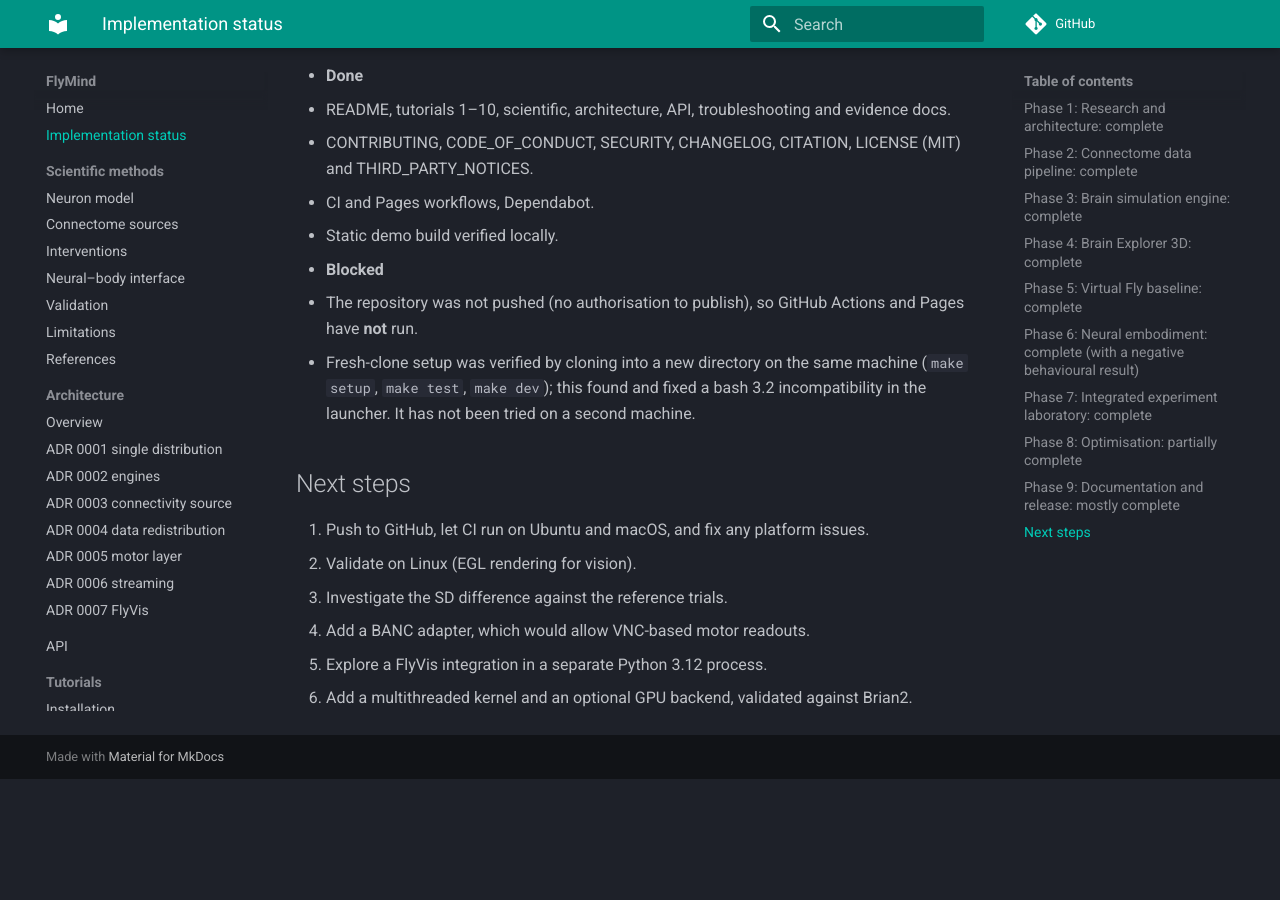
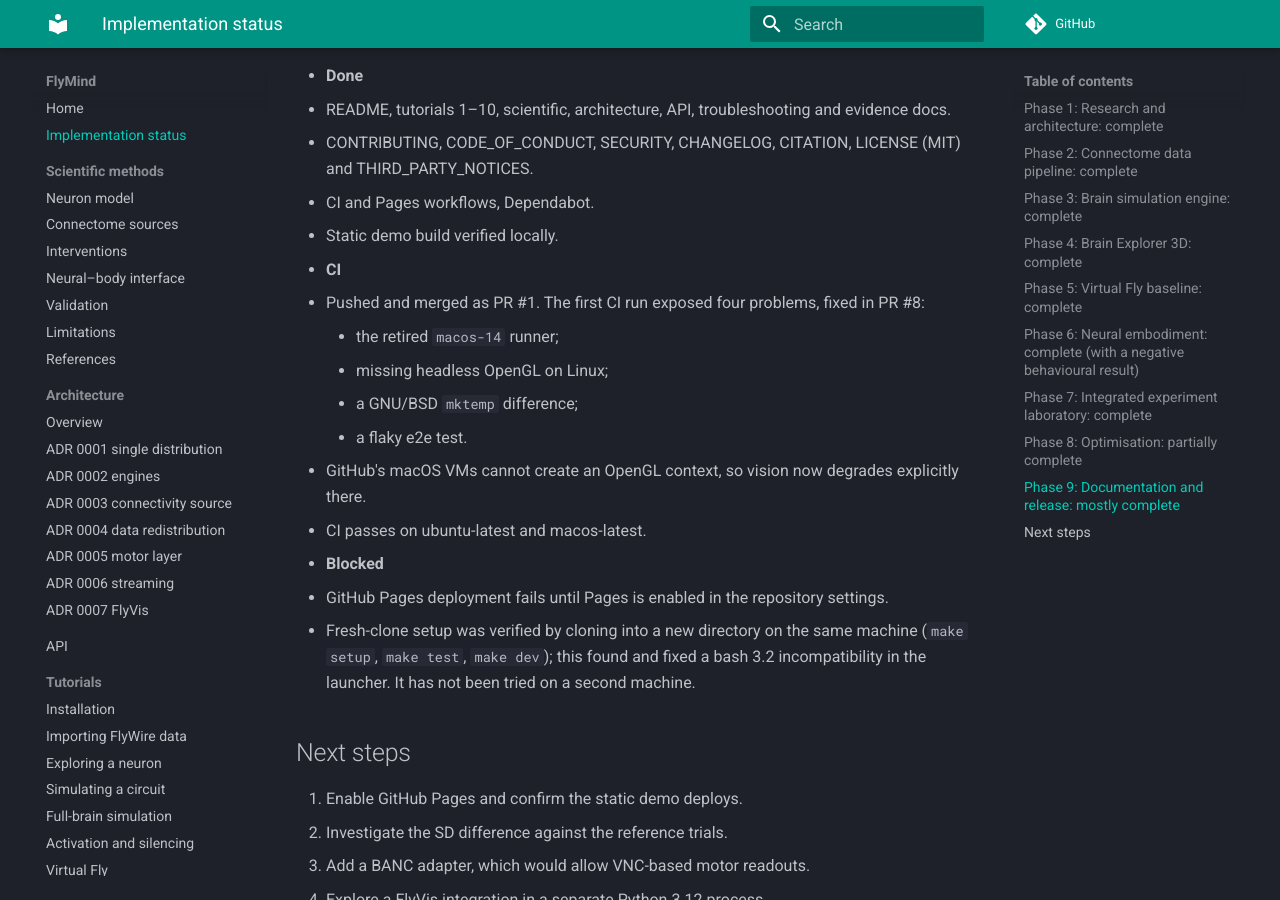
Before and after one commit to Ale-Newport/FlyMind, an MkDocs documentation site: the page built from docs/IMPLEMENTATION_STATUS.md, in a window 1280 px wide and 900 px high, scrolled down 3677 px. Built offline with MkDocs 1.6.1 and Material for MkDocs 9.7.7, drawn with Linux system fonts in a browser that asks for light colours; comment, search, counter and statistics services are not loaded; before the commit the page ends 4456 px from its top, so only the background shows below that.

Commit message:
Record CI results in the evidence and status docs

```diff
--- a/docs/IMPLEMENTATION_STATUS.md
+++ b/docs/IMPLEMENTATION_STATUS.md
@@ -103,15 +103,22 @@ Node 26, Chromium (Playwright 1.65).
   * CONTRIBUTING, CODE_OF_CONDUCT, SECURITY, CHANGELOG, CITATION, LICENSE (MIT) and THIRD_PARTY_NOTICES.
   * CI and Pages workflows, Dependabot.
   * Static demo build verified locally.
+* **CI**
+  * Pushed and merged as PR #1. The first CI run exposed four problems, fixed in PR #8:
+    * the retired `macos-14` runner;
+    * missing headless OpenGL on Linux;
+    * a GNU/BSD `mktemp` difference;
+    * a flaky e2e test.
+  * GitHub's macOS VMs cannot create an OpenGL context, so vision now degrades explicitly there.
+  * CI passes on ubuntu-latest and macos-latest.
 * **Blocked**
-  * The repository was not pushed (no authorisation to publish), so GitHub Actions and Pages have **not** run.
+  * GitHub Pages deployment fails until Pages is enabled in the repository settings.
   * Fresh-clone setup was verified by cloning into a new directory on the same machine (`make setup`, `make test`, `make dev`); this found and fixed a bash 3.2 incompatibility in the launcher. It has not been tried on a second machine.
 
 ## Next steps
 
-1. Push to GitHub, let CI run on Ubuntu and macOS, and fix any platform issues.
-2. Validate on Linux (EGL rendering for vision).
-3. Investigate the SD difference against the reference trials.
-4. Add a BANC adapter, which would allow VNC-based motor readouts.
-5. Explore a FlyVis integration in a separate Python 3.12 process.
-6. Add a multithreaded kernel and an optional GPU backend, validated against Brian2.
+1. Enable GitHub Pages and confirm the static demo deploys.
+2. Investigate the SD difference against the reference trials.
+3. Add a BANC adapter, which would allow VNC-based motor readouts.
+4. Explore a FlyVis integration in a separate Python 3.12 process.
+5. Add a multithreaded kernel and an optional GPU backend, validated against Brian2.
```
Also changed, not shown: docs/evidence/feature-matrix.md (+3 -3 lines).
